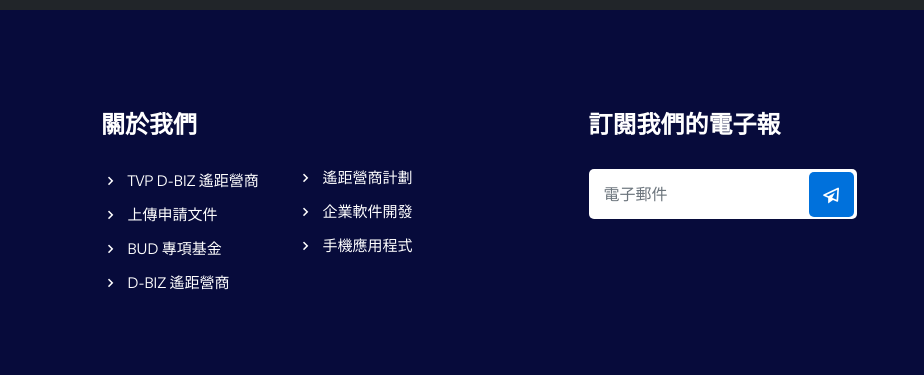
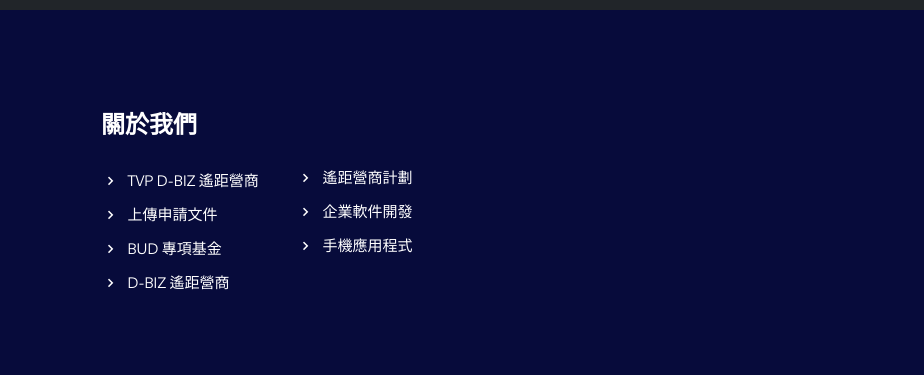
Before and after one commit to Do-Test-Live/W-Monoploy-Technology, a plain HTML site: page bud.html in a window 1280 px wide. Shown: the part 1902-2277 px from the top of the page, 356-1280 px from the left. Drawn offline with Linux system fonts and the light colour scheme; a web font is replaced by a local one.

Commit message:
13/12/2022

```diff
--- a/bud.html
+++ b/bud.html
@@ -362,22 +362,6 @@
                         </ul>
                     </div>
                 </div>
-                <div class="col-lg-3 col-sm-6">
-                    <div class="footer-widget">
-                        <h3>訂閱我們的電子報</h3>
-                        <div class="newsletter-area">
-                            <form class="newsletter-form" data-toggle="validator" method="POST">
-                                <input autocomplete="off" class="form-control" name="EMAIL"
-                                       placeholder="電子郵件"
-                                       required type="email">
-                                <button class="subscribe-btn" type="submit">
-                                    <i class='bx bx-paper-plane'></i>
-                                </button>
-                                <div class="form-result" id="validator-newsletter"></div>
-                            </form>
-                        </div>
-                    </div>
-                </div>
             </div>
         </div>
         <div class="copy-right-area">
```
Also changed, not shown: faq.html (+0 -1 lines).
